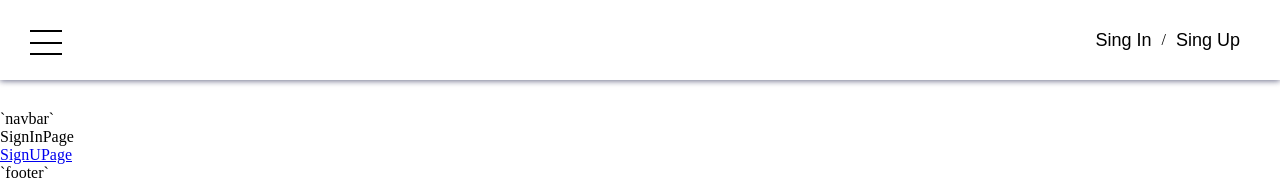
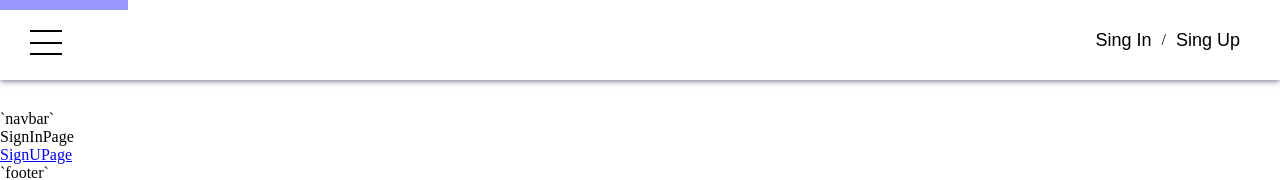
Before and after one commit to ZhuchkouAA/RS-lang, a React (Create React App) app: page /signin in a window 1280 px wide. Shown: the top 180 px of the page. Built offline with nearby package versions, Linux system fonts and the light colour scheme; what react-router-redux would draw is missing.

Commit message:
feat: add progress bar

```diff
--- a/src/components/App/App.jsx
+++ b/src/components/App/App.jsx
@@ -9,6 +9,7 @@ import PATH from '../../constants/path';
 import Header from '../Header';
 import Footer from '../Footer/Footer';
 import NavBar from '../NavBar/NavBar';
+import ProgressBar from '../ProgressBar/ProgressBar';
 import SignInPage from '../../pages/SignInPage';
 import SignUpPage from '../../pages/SignUpPage';
 import MainPage from '../../pages/MainPage';
@@ -29,6 +30,7 @@ import ErrorPage from '../../pages/ErrorPage';
 const App = () => (
   <>
     <Provider store={store}>
+      <ProgressBar max={1000} now={100} />
       <Header />
       <NavBar />
       <BrowserRouter>
--- /dev/null
+++ b/src/components/ProgressBar/ProgressBar.jsx
@@ -0,0 +1,21 @@
+import React from 'react';
+import PropTypes from 'prop-types';
+
+import styles from './ProgressBar.module.scss';
+
+const ProgressBar = ({ max, now }) => {
+  const percent = (now * 100) / max;
+
+  return (
+    <div className={styles.Progress}>
+      <div className={styles.Progress__bar} style={{ width: `${percent}%` }} />
+    </div>
+  );
+};
+
+ProgressBar.propTypes = {
+  max: PropTypes.number.isRequired,
+  now: PropTypes.number.isRequired,
+};
+
+export default ProgressBar;
--- /dev/null
+++ b/src/components/ProgressBar/ProgressBar.module.scss
@@ -0,0 +1,12 @@
+.Progress {
+  height: 10px;
+  left: 0;
+  position: fixed;
+  top: 0;
+  width: 100%;
+
+  &__bar {
+    background-color: rgb(151, 151, 255);
+    height: 100%;
+  }
+}
```
